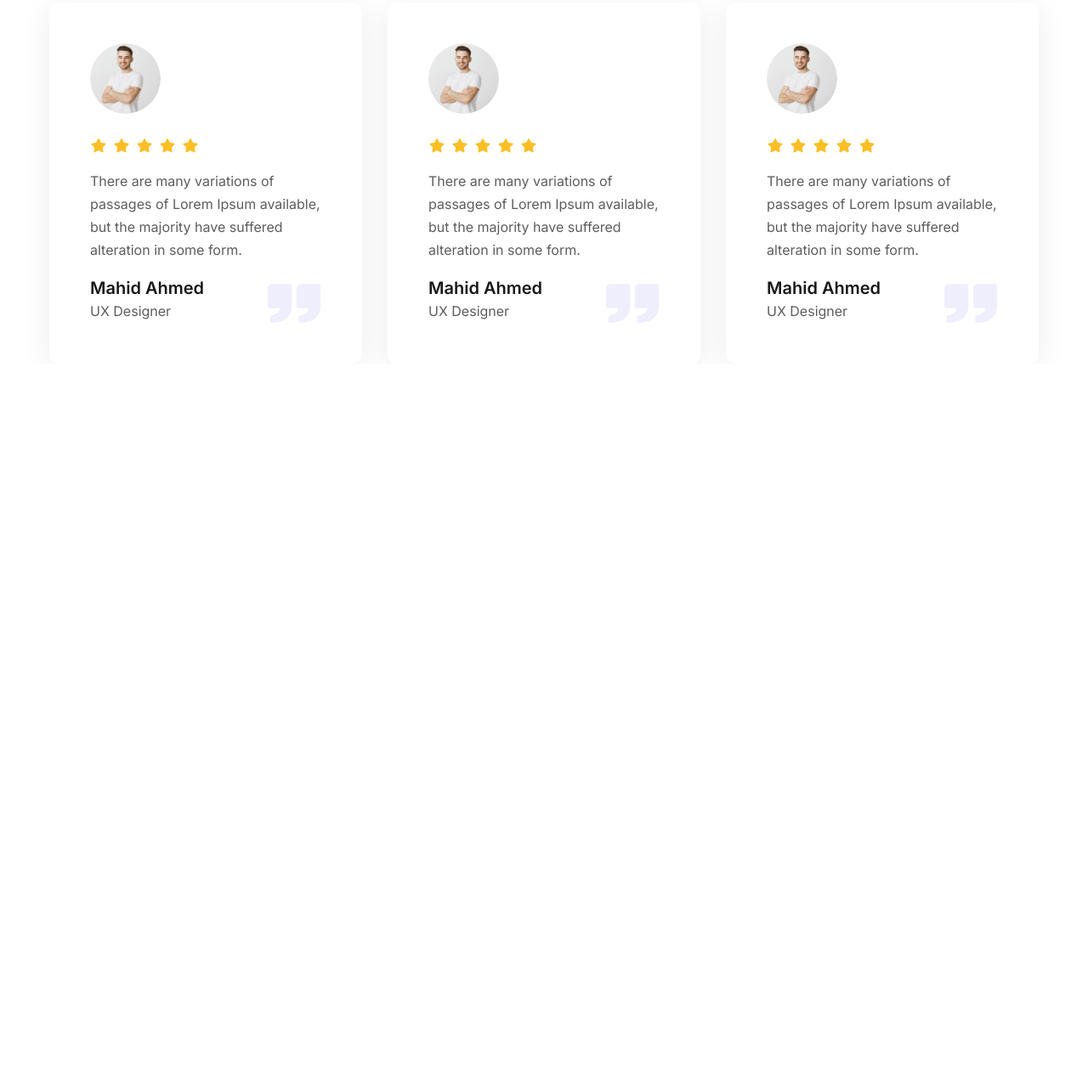
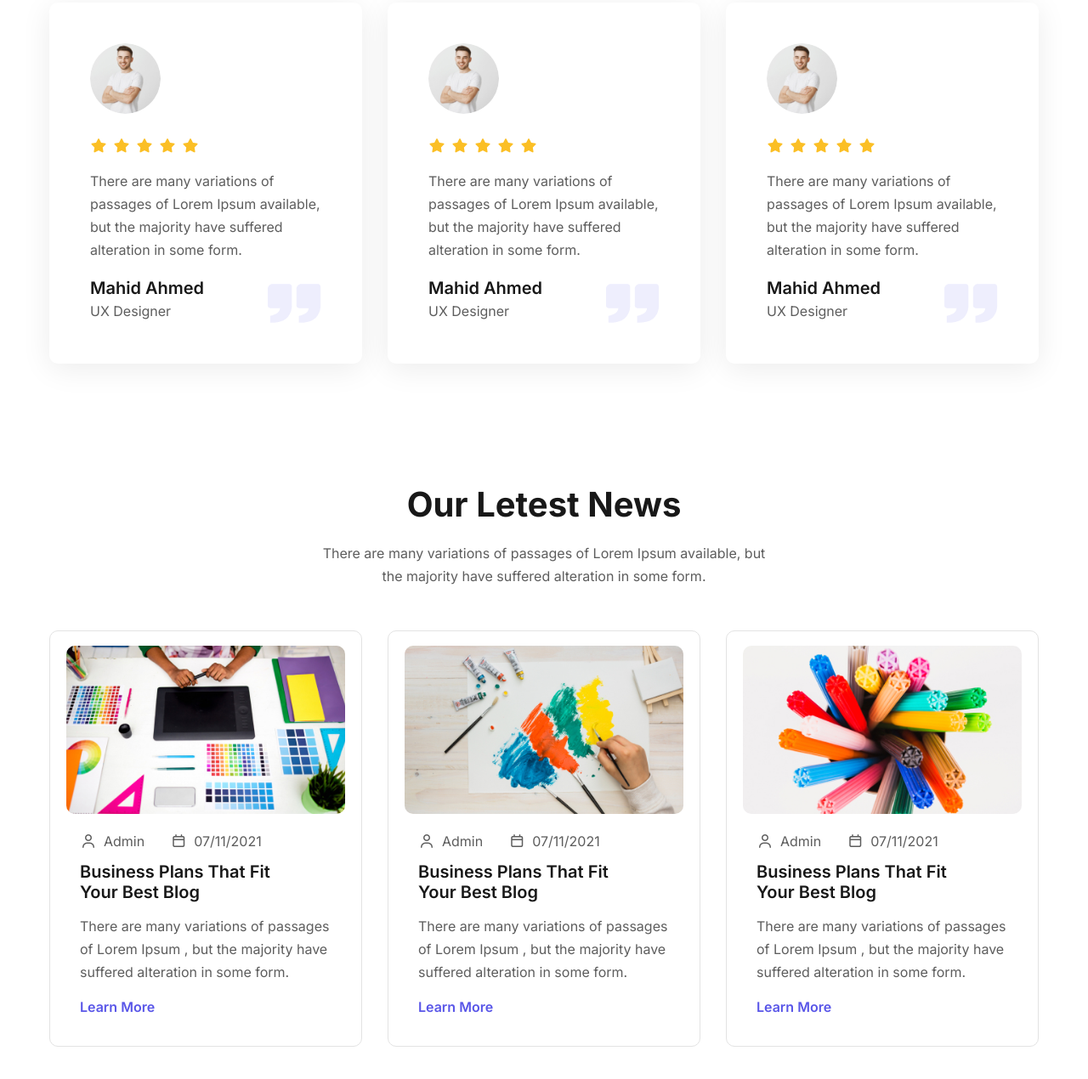
Before and after one commit to faysal-mahamud/creative-agency-landing, a plain HTML site: page index.html in a window 1280 px wide. Shown: the part 4145-5415 px from the top of the page at 85% size. Before the commit the page ends 4573 px from the top, so only its background shows below. Drawn offline with Linux system fonts and the light colour scheme.

Commit message:
blog part

```diff
--- a/css/style.css
+++ b/css/style.css
@@ -483,3 +483,80 @@ p {
   flex-shrink: 0;
 }
 /* Testimonial part end */
+
+/* Blog part start */
+.blog-section {
+  padding: 142px 0 100px;
+}
+
+.blog-card {
+  background-color: #ffffff;
+  border: 1px solid #E3E3E3;
+  border-radius: 10px;
+  padding: 17px 19px 36px;
+  min-height: 490px;
+  height: 100%;
+  display: flex;
+  flex-direction: column;
+}
+
+.blog-img {
+  width: 100%;
+  height: 198px;
+  object-fit: cover;
+  border-radius: 10px;
+  display: block;
+}
+
+.blog-body {
+  padding: 19px 16px 0;
+  flex-grow: 1;
+  display: flex;
+  flex-direction: column;
+}
+
+.blog-meta {
+  display: flex;
+  align-items: center;
+  gap: 30px;
+  font-size: 16px;
+  font-weight: 400;
+  line-height: 27px;
+  color: #5D5D5D;
+  margin-bottom: 10px;
+}
+
+.blog-meta i {
+  margin-right: 8px;
+}
+
+.blog-title {
+  font-size: 20px;
+  font-weight: 600;
+  line-height: 24.2px;
+  color: #181818;
+  margin-bottom: 15px;
+  max-width: 271px;
+}
+
+.blog-excerpt {
+  font-size: 16px;
+  font-weight: 400;
+  line-height: 27px;
+  color: #5D5D5D;
+  margin-bottom: 10px;
+  flex-grow: 1;
+}
+
+.blog-more {
+  font-size: 16px;
+  font-weight: 600;
+  line-height: 19.4px;
+  color: #5956E8;
+}
+
+.blog-more:hover {
+  text-decoration: underline;
+  color: #4744d6;
+}
+/* Blog part end */
--- a/index.html
+++ b/index.html
@@ -330,6 +330,64 @@
   </section>
   <!-- Testimonials part end -->
 
+  <!-- Blog part start -->
+  <section id="blog" class="blog-section">
+    <div class="container custom-container">
+      <div class="section-header">
+        <h2 class="section-title">Our Letest News</h2>
+        <p class="section-subtitle">There are many variations of passages of Lorem Ipsum available, but the majority have suffered alteration in some form.</p>
+      </div>
+
+      <div class="row section-row">
+        <div class="col-lg-4">
+          <div class="blog-card">
+            <img src="images/blog-1.jpg" alt="Blog 1" class="blog-img">
+            <div class="blog-body">
+              <div class="blog-meta">
+                <span><i class="fa-regular fa-user"></i>Admin</span>
+                <span><i class="fa-regular fa-calendar"></i>07/11/2021</span>
+              </div>
+              <h3 class="blog-title">Business Plans That Fit Your Best Blog</h3>
+              <p class="blog-excerpt">There are many variations of passages of Lorem Ipsum , but the majority have suffered alteration in some form.</p>
+              <a href="#" class="blog-more">Learn More</a>
+            </div>
+          </div>
+        </div>
+
+        <div class="col-lg-4">
+          <div class="blog-card">
+            <img src="images/blog-2.jpg" alt="Blog 2" class="blog-img">
+            <div class="blog-body">
+              <div class="blog-meta">
+                <span><i class="fa-regular fa-user"></i>Admin</span>
+                <span><i class="fa-regular fa-calendar"></i>07/11/2021</span>
+              </div>
+              <h3 class="blog-title">Business Plans That Fit Your Best Blog</h3>
+              <p class="blog-excerpt">There are many variations of passages of Lorem Ipsum , but the majority have suffered alteration in some form.</p>
+              <a href="#" class="blog-more">Learn More</a>
+            </div>
+          </div>
+        </div>
+
+        <div class="col-lg-4">
+          <div class="blog-card">
+            <img src="images/blog-3.jpg" alt="Blog 3" class="blog-img">
+            <div class="blog-body">
+              <div class="blog-meta">
+                <span><i class="fa-regular fa-user"></i>Admin</span>
+                <span><i class="fa-regular fa-calendar"></i>07/11/2021</span>
+              </div>
+              <h3 class="blog-title">Business Plans That Fit Your Best Blog</h3>
+              <p class="blog-excerpt">There are many variations of passages of Lorem Ipsum , but the majority have suffered alteration in some form.</p>
+              <a href="#" class="blog-more">Learn More</a>
+            </div>
+          </div>
+        </div>
+      </div>
+    </div>
+  </section>
+  <!-- Blog part end -->
+
 
   <script src="js/bootstrap.bundle.min.js"></script>
 </body>
```
